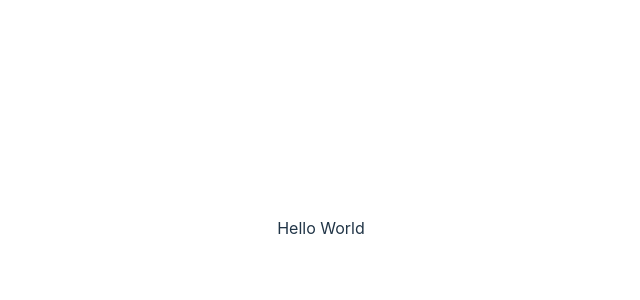
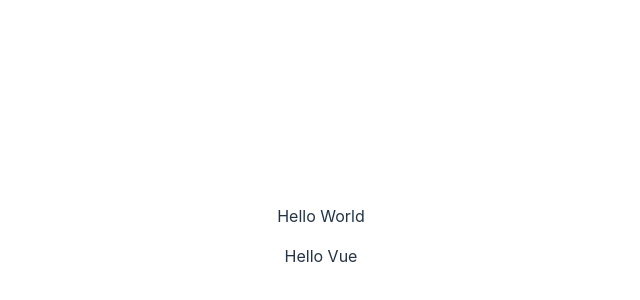
Before and after one commit to Theodora91131/Vue.js, a Vue app in the folder vue_web/: page / in a window 1280 px wide. Shown: the part 172-472 px from the top of the page, without its empty margins (319-959 px from the left). Built offline with nearby package versions, Linux system fonts and the light colour scheme.

Commit message:
docs:data one way binding

```diff
--- a/vue_web/src/components/componentA.vue
+++ b/vue_web/src/components/componentA.vue
@@ -1,10 +1,11 @@
-<script >
-
+<script setup>
+const data = "Hello Vue"
 </script>
 
 <template>
  <p>Hello World</p>
-
+ <!--data one way binding-->
+   {{ data }}
 </template>
 
 <style >
```
